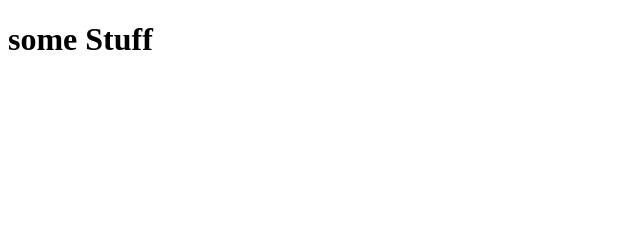
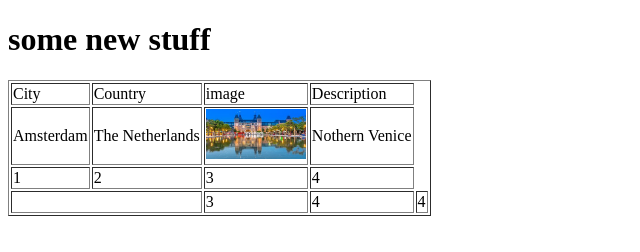
Before and after one commit to ruslanusachov/site, a plain HTML site: page stuff.html in a window 1280 px wide. Shown: the whole page, without its empty margins (0-640 px from the left). Drawn offline with Linux system fonts and the light colour scheme.

Commit message:
Added stuff.html Amsterdam.jpg

```diff
--- a/stuff.html
+++ b/stuff.html
@@ -1,12 +1,38 @@
 <!DOCTYPE html>
 <html lang="en">
 <head>
-    <meta charset="UTF-8">
-    <meta name="viewport" content="width=device-width, initial-scale=1.0">
-    <meta http-equiv="X-UA-Compatible" content="ie=edge">
-    <title>Stuff</title>
+  <meta charset="UTF-8">
+  <meta name="viewport" content="width=device-width, initial-scale=1.0">
+  <meta http-equiv="X-UA-Compatible" content="ie=edge">
+  <title>Some stuff</title>
 </head>
 <body>
-    <h1>some Stuff</h1>
+  <h1>some new stuff</h1>
+  <p>
+    <table border='1'>
+      <tr>
+        <td>City</td>
+        <td>Country</td>
+        <td>image</td>
+        <td>Description</td>
+      </tr>
+      <tr>
+        <td>Amsterdam</td>
+        <td>The Netherlands</td>
+        <td><img src="Amsterdam.jpg" width=100px height=50px /></td>
+        <td>Nothern Venice</td>
+      </tr><tr>
+        <td>1</td>
+        <td>2</td>
+        <td>3</td>
+        <td>4</td>
+      </tr><tr>
+        <td colspan="2"></td>
+        <td>3</td>
+        <td>4</td>
+        <td>4</td>
+      </tr>
+    </table>
+  </p>
 </body>
 </html>
```
Also changed, not shown: Amsterdam.jpg (added).
